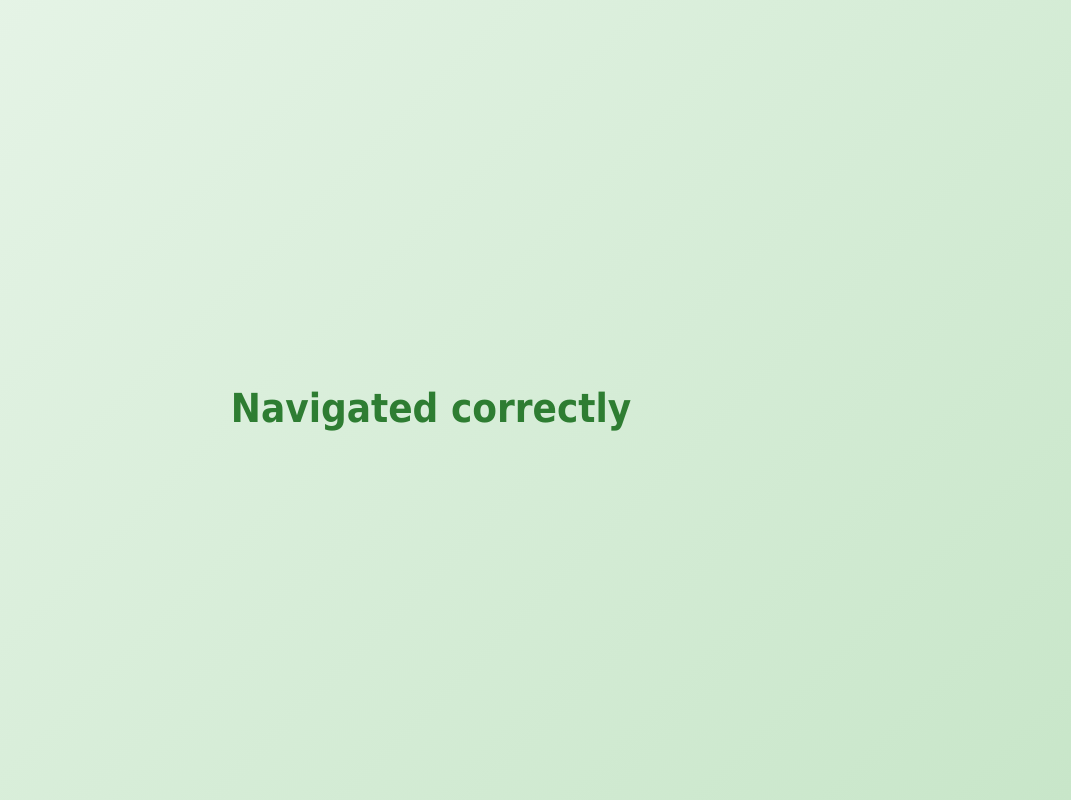
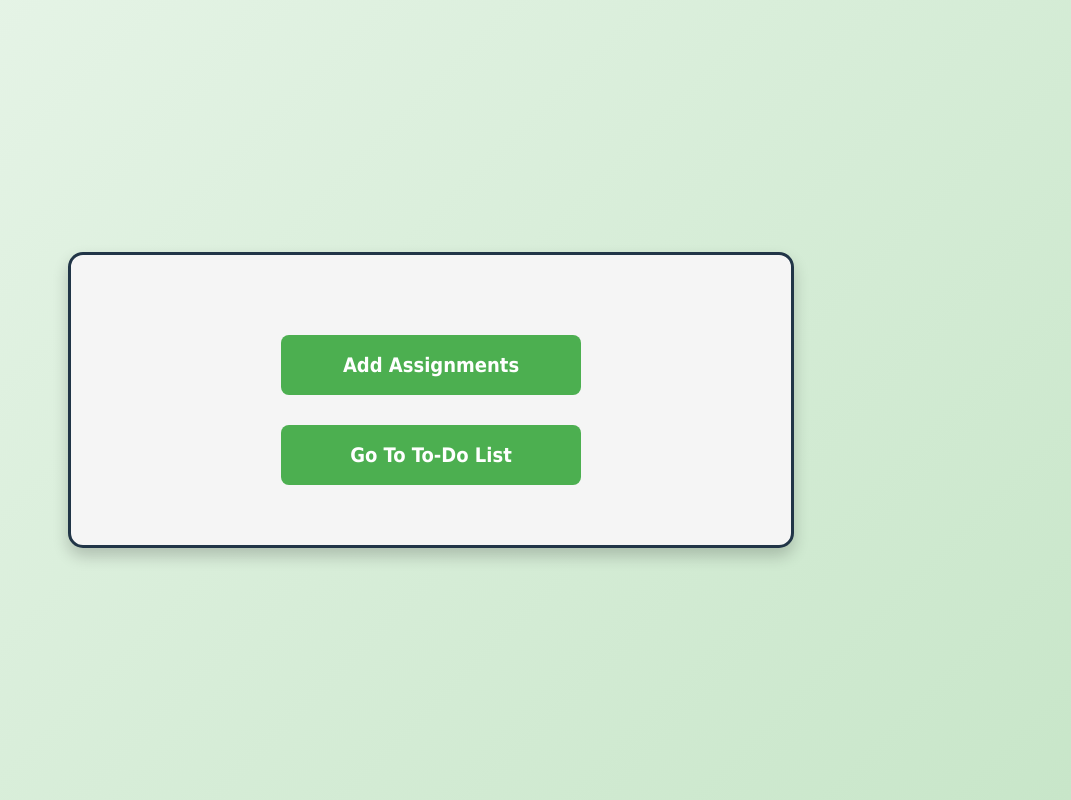
Before and after one commit to AudreyBurrell/Semester-to-do-list, a React (Vite) app: page /AddOrView in a window 1280 px wide. Shown: the whole page, without its empty margins (209-1280 px from the left). Built offline with nearby package versions, Linux system fonts and the light colour scheme.

Commit message:
Making the basic layout for the page where the user can choose to add items for the semester or go to to-do list.

```diff
--- /dev/null
+++ b/src/AddOrView.css
@@ -0,0 +1,60 @@
+/*AddOrView.css*/
+/*Just using stuff from Home.css*/
+body {
+    margin: 0;
+    font-family: 'Seoge UI', Tahoma, Geneva, Verdana, sans-serif;
+    background: linear-gradient(135deg, #e8f5e9 0%, #c8e6c9 100%);
+    min-height: 100vh;
+    display: flex;
+    align-items: center;
+    justify-content: center;
+}
+.App {
+    padding: 40px 20px;
+    width: 100%;
+    max-width: 1200px;
+    margin: 0 auto;
+    display: flex;
+    align-items: center;
+}
+.mainCard {
+    background: whiteSmoke;
+    border-style: solid;
+    border-width: 3px;
+    border-radius: 15px;
+    padding: 60px;
+    width: 600px;
+    max-width: 90%;
+    box-shadow: 0 8px 16px rgba(0, 0, 0, 0.2);
+}
+h1 {
+    color: #2e7d32;
+    font-size: 2.5rem;
+    margin-bottom: 10px;
+    text-align: center;
+}
+.buttonContainer {
+    display: flex;
+    flex-direction: column;
+    align-items: center;
+    gap: 30px;
+    margin-top: 20px;
+}
+button {
+    font-size: 16px;
+    font-weight: 600;
+    border: none;
+    border-radius: 8px;
+    cursor: pointer;
+    transition: all 0.3s ease;
+    width: 300px;
+    padding: 18px 40px;
+    font-size: 20px;
+    background-color: #4caf50;
+    color: white;
+}
+button:hover {
+    background-color: #45a049;
+    transform: translateY(-2px);
+    box-shadow: 0 4px 8px rgba(76, 175, 80, 0.3);
+}
--- a/src/AddOrView.jsx
+++ b/src/AddOrView.jsx
@@ -1,9 +1,13 @@
+import './AddOrView.css'
 //this page will just display instructions and two buttons: a button that leads to a place where they can manually import or import a CSV for start-of semester planning, and the other button leads straight to the to-do list.
 //Maybe I can add something on the semester planning (like a date where the semester ends) and if the date when the semester ends hasn't passed, it just goes straight to the to-do list part if something has already been made for the semester.
 function AddOrView() {
     return (
-        <div>
-            <h1>Navigated correctly</h1>
+        <div className = "mainCard">
+            <div className = "buttonContainer">
+                <button id="addItemsBtn"> Add Assignments </button>
+                <button id="goToListBtn"> Go To To-Do List </button>
+            </div>
         </div>
     );
 }
```
